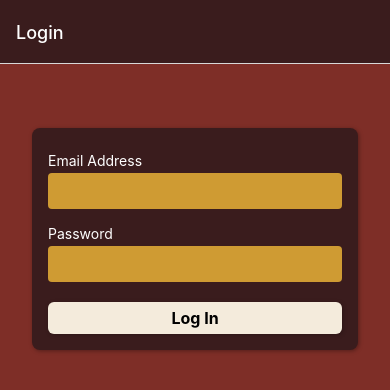
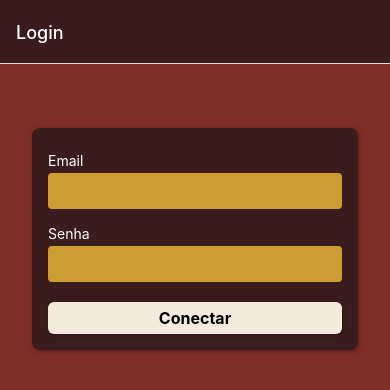
Before and after one commit to guikominami/Unati2022, a React Native app: screen /Login in a window 390 px wide. Shown: the top 390 px of the page. Built offline with nearby package versions, Linux system fonts and the light colour scheme.

Commit message:
multiples devices

```diff
--- a/components/App/QuizPhraseItem.js
+++ b/components/App/QuizPhraseItem.js
@@ -1,5 +1,5 @@
 import { useState, useEffect } from "react";
-import { View, Text, Image, StyleSheet } from "react-native";
+import { View, Text, Image, StyleSheet, Dimensions } from "react-native";
 import { Alert } from "react-native";
 
 import Title from "../UI/Title";
@@ -65,11 +65,13 @@ function QuizPhraseItem({
 
 export default QuizPhraseItem;
 
+const deviceWidth = Dimensions.get('window').width;
+
 const styles = StyleSheet.create({
   rootContainer: {
     flex: 1,
     flexDirection: 'column',
-    marginTop: 20,
+    marginTop: deviceWidth < 380 ? 10 : 20,
   },
   titleContainer:{
     paddingHorizontal: 5,
--- a/components/Auth/AuthContent.js
+++ b/components/Auth/AuthContent.js
@@ -26,7 +26,7 @@ function AuthContent({ onAuthenticate }) {
       !emailIsValid ||
       !passwordIsValid
     ) {
-      Alert.alert('Invalid input', 'Please check your entered credentials.');
+      Alert.alert('Dados inválidos', 'Por favor cheque seus dados.');
       setCredentialsInvalid({
         email: !emailIsValid,
         password: !passwordIsValid,
--- a/components/Auth/AuthForm.js
+++ b/components/Auth/AuthForm.js
@@ -35,22 +35,22 @@ function AuthForm({ onSubmit, credentialsInvalid }) {
     <View style={styles.form}>
       <View>
         <Input
-          label="Email Address"
+          label="Email"
           onUpdateValue={updateInputValueHandler.bind(this, 'email')}
           value={enteredEmail}
           keyboardType="email-address"
           isInvalid={emailIsInvalid}
         />
         <Input
-          label="Password"
-          onUpdateValue={updateInputValueHandler.bind(this, 'password')}
+          label="Senha"
+          onUpdateValue={updateInputValueHandler.bind(this, 'senha')}
           secure
           value={enteredPassword}
           isInvalid={passwordIsInvalid}
         />
         <View style={styles.buttons}>
           <Button onPress={submitHandler}>
-            {'Log In'}
+            {'Conectar'}
           </Button>
         </View>
       </View>
--- a/components/Auth/Input.js
+++ b/components/Auth/Input.js
@@ -12,11 +12,11 @@ function Input({
 }) {
   return (
     <View style={styles.inputContainer}>
-      <Text style={[styles.label, isInvalid && styles.labelInvalid]}>
+      <Text style={styles.label}>
         {label}
       </Text>
       <TextInput
-        style={[styles.input, isInvalid && styles.inputInvalid]}
+        style={styles.input}
         autoCapitalize={false}
         keyboardType={keyboardType}
         secureTextEntry={secure}
--- a/components/UI/Card.js
+++ b/components/UI/Card.js
@@ -1,4 +1,4 @@
-import { StyleSheet, View } from 'react-native';
+import { StyleSheet, View, Dimensions } from 'react-native';
 
 import Colors from '../../constants/colors';
 
@@ -8,11 +8,13 @@ function Card({ children }){
 
 export default Card;
 
+const deviceWidth = Dimensions.get('window').width;
+
 const styles = StyleSheet.create({
   card: {
     justifyContent: 'center',
     alignItems: 'center',
-    marginTop: 20,
+    marginTop: deviceWidth < 380 ? 18 : 36,
     marginHorizontal: 24,
     padding: 16,
     backgroundColor: Colors.primary800,
--- a/screens/LoginScreen.js
+++ b/screens/LoginScreen.js
@@ -26,7 +26,7 @@ function LoginScreen() {
   }
 
   if (isAuthenticating){
-    return <LoadingOverlay message="Logging user..."/>
+    return <LoadingOverlay message="Entrando no aplicativo..."/>
   }
 
   return <AuthContent onAuthenticate={loginHandler}/>;
--- a/screens/VocabularyLearnScreen.js
+++ b/screens/VocabularyLearnScreen.js
@@ -1,5 +1,5 @@
 import { useState } from "react";
-import { View, StyleSheet } from "react-native";
+import { View, StyleSheet, Dimensions } from "react-native";
 
 import QuizItem from "../components/App/QuizItem";
 import QuizPhraseItem from "../components/App/QuizPhraseItem";
@@ -95,10 +95,12 @@ function VocabularyLearnScreen({ route }) {
 
 export default VocabularyLearnScreen;
 
+const deviceWidth = Dimensions.get('window').width;
+
 const styles = StyleSheet.create({
   rootContainer: {
     flex: 1,
     padding: 4,
-    marginTop: 20,
+    marginTop: deviceWidth < 380 ? 10 : 20,
   },
 });
```
